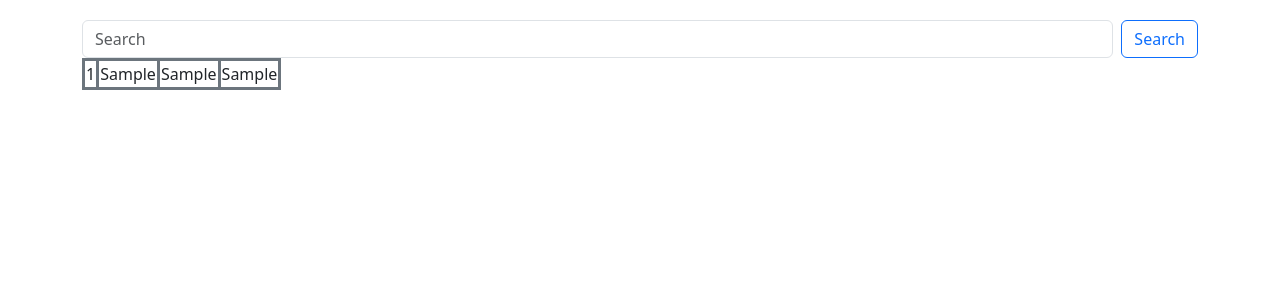
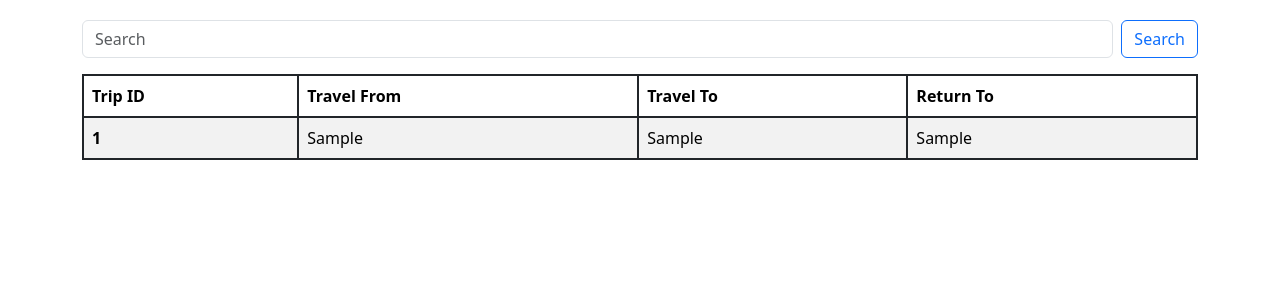
Before and after one commit to farazokc/gt_allowances, a Django app: template templates/Home.html in a window 1280 px wide. Shown: the part 68-368 px from the top of the page. Run offline with Django 4.2, Linux system fonts and the light colour scheme; the template is opened without the code that fills it: values that come from a table or form of the project are taken from there, others are empty; tables that the repository leaves empty hold one stand-in row (values such as "Sample post").

Commit message:
table corrected, models altered

```diff
--- a/templates/Home.html
+++ b/templates/Home.html
@@ -4,24 +4,36 @@
 <main>
     {% include 'navbar.html' %}
     <div class="container">
-        <form class="d-flex" role="search">
-            <input aria-label="Search" class="form-control me-2" placeholder="Search" type="search">
+        <form action="" method="POST" class="d-flex" role="search">
+            {% csrf_token %}
+            <input aria-label="Search" class="form-control me-2" placeholder="Search" type="text" name="travel_id">
             <button class="btn btn-outline-primary" type="submit">Search</button>
         </form>
     </div>
-    <div class="container">
-    <table class="border border-secondary">
-        {% for trip in trips %}
-          <tr class="border-3 border-secondary">
-            <td class="border-3 border-secondary">{{ trip.travel_id }}</td>
-            <td class="border-3 border-secondary">{{ trip.travel_from }}</td>
-            <td class="border-3 border-secondary">{{ trip.travel_to }}</td>
-            <td class="border-3 border-secondary">{{ trip.travel_return_to }}</td>
-          </tr>
-        {% endfor %}
-    </table>
-
+    {% if trips %}
+    <div class="container my-3">
+        <table class="table table-striped table-hover border border-2 border-dark">
+            <thead class="">
+            <tr>
+                <th class="border-2 border-dark" scope="col">Trip ID</th>
+                <th class="border-2 border-dark" scope="col">Travel From</th>
+                <th class="border-2 border-dark" scope="col">Travel To</th>
+                <th class="border-2 border-dark" scope="col">Return To</th>
+            </tr>
+            </thead>
+            <tbody>
+            {% for trip in trips %}
+            <tr class="">
+                <th class="border-2 border-dark" scope="row">{{ trip.travel_id }}</th>
+                <td class="border-2 border-dark" scope="row">{{ trip.travel_from }}</td>
+                <td class="border-2 border-dark" scope="row">{{ trip.travel_to }}</td>
+                <td class="border-2 border-dark" scope="row">{{ trip.travel_return_to }}</td>
+            </tr>
+            {% endfor %}
+            </tbody>
+        </table>
     </div>
+    {% endif %}
 </main>
 </body>
 
```
Also changed, not shown: myapp/views.py (+47 -33 lines).
